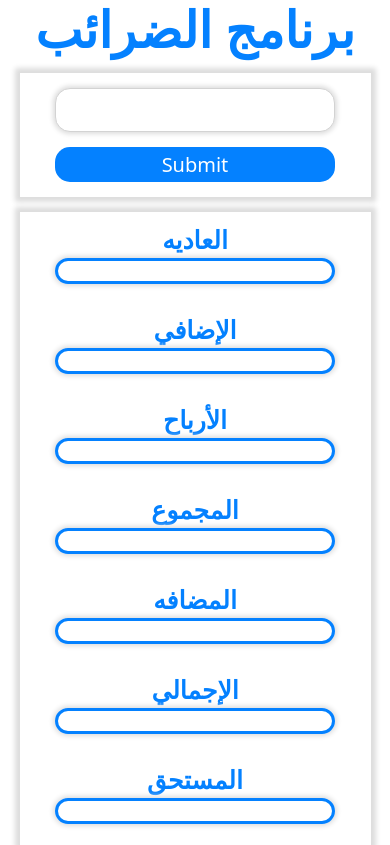
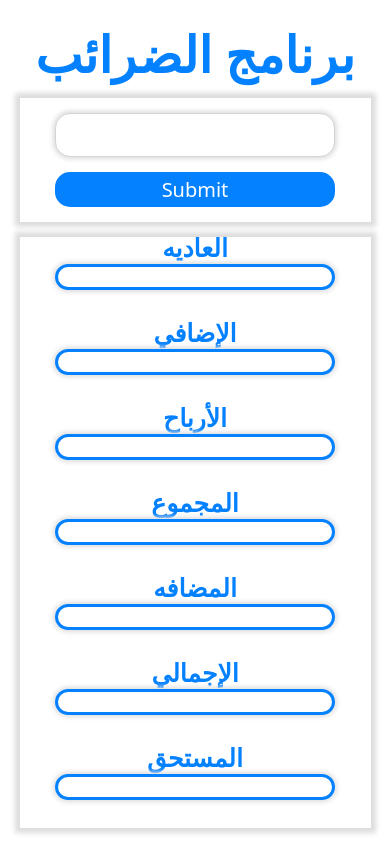
Before and after one commit to moamen-yasser/impostoj, a plain HTML site: page index.html in a window 390 px wide. Drawn offline with Linux system fonts and the light colour scheme.

Commit message:
impostoj

```diff
--- a/style.css
+++ b/style.css
@@ -112,7 +112,6 @@ body{
     .mhead{
         text-align: center;
         margin-bottom: 10px;
-        margin-top: -5px;
     }
     .input_btn{
         display: flex;
@@ -138,9 +137,8 @@ body{
     }
     .longgform2{
         width: 100%;
-        height: 75vh;
+        height: 70vh;
         padding: 10px 162px;
-        padding-bottom: 60px;
     }
     .longgform2 h4{
         margin-top: -70px;
@@ -155,10 +153,10 @@ body{
         flex-direction: column;
         justify-content:center;
         align-content: center;
-        margin-top: 40px;
+        margin-bottom: 35px;
     }
     .c1 label{
-        margin-bottom: 72px;
+        margin-bottom: 70px;
         font-size: 25px;
     }
 }
```
